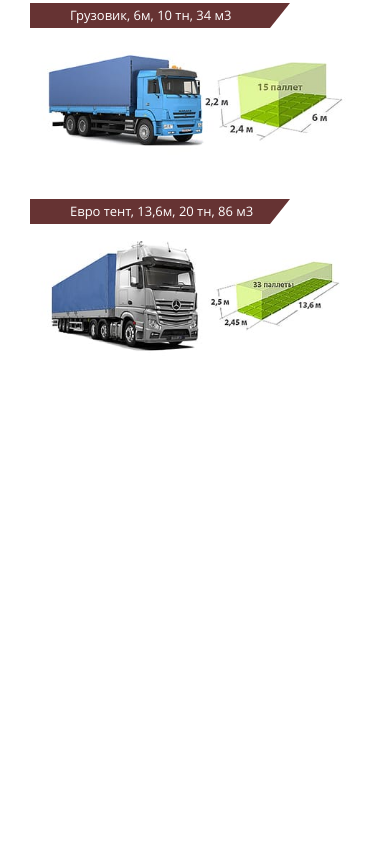
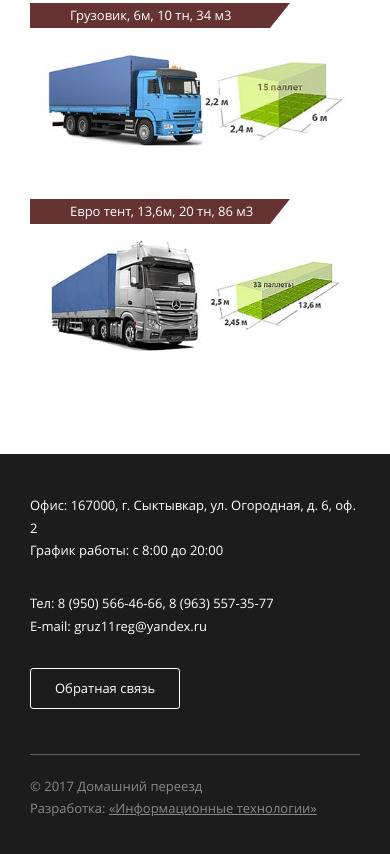
Before and after one commit to NeuroticOutsider/home_moving-test-for-company-, a plain HTML site: page index.html in a window 390 px wide. Shown: the part 4394-5248 px from the top of the page. Before the commit the page ends 4848 px from the top, so only its background shows below. Drawn offline with Linux system fonts and the light colour scheme; files that its build step writes are made by us from their sources.

Commit message:
Footer done + adaptive

```diff
--- a/build/css/style.css
+++ b/build/css/style.css
@@ -1502,28 +1502,34 @@ header, footer, section {
         top: 0;
         border-top: 140px solid #E6E6E6;
         border-right: 95px solid transparent; }
-  .header__contacts {
-    padding-top: 20px;
-    -webkit-box-pack: justify;
-    -ms-flex-pack: justify;
-    justify-content: space-between; }
-    .header__contacts-block {
-      display: -webkit-box;
-      display: -ms-flexbox;
-      display: flex; }
-  .header__contacts, .header__phone, .header__mail {
+
+.contacts {
+  padding-top: 20px;
+  -webkit-box-pack: justify;
+  -ms-flex-pack: justify;
+  justify-content: space-between;
+  display: -webkit-box;
+  display: -ms-flexbox;
+  display: flex;
+  -webkit-box-align: center;
+  -ms-flex-align: center;
+  align-items: center; }
+  .contacts__block {
+    display: -webkit-box;
+    display: -ms-flexbox;
+    display: flex; }
+  .contacts__phone, .contacts__mail {
     display: -webkit-box;
     display: -ms-flexbox;
     display: flex;
     -webkit-box-align: center;
     -ms-flex-align: center;
-    align-items: center; }
-  .header__phone, .header__mail {
+    align-items: center;
     margin-right: 30px; }
-    .header__phone img, .header__mail img {
+    .contacts__phone img, .contacts__mail img {
       display: block;
       margin-right: 15px; }
-    .header__phone a, .header__mail a {
+    .contacts__phone a, .contacts__mail a {
       color: #505050;
       font-family: 'bold', sans-serif;
       font-size: 16px; }
@@ -1607,7 +1613,7 @@ header, footer, section {
   .header__fill-left {
     -ms-flex-preferred-size: 38%;
     flex-basis: 38%; }
-  .header__contacts-block {
+  .contacts__block {
     -webkit-box-orient: vertical;
     -webkit-box-direction: normal;
     -ms-flex-direction: column;
@@ -1633,10 +1639,6 @@ header, footer, section {
       justify-content: space-between; }
     .header__bottom-container {
       position: relative; }
-    .header__contacts {
-      padding-top: 0; }
-      .header__contacts-block {
-        display: none; }
     .header .hamburger {
       display: block;
       padding: 5px;
@@ -1658,6 +1660,10 @@ header, footer, section {
         flex-basis: 40%; }
         .header__fill-left:after {
           border-top: 100px solid #e6e6e6; }
+  .contacts {
+    padding-top: 0; }
+    .contacts__block {
+      display: none; }
   .navbar {
     display: none;
     margin-top: 0;
@@ -1702,11 +1708,11 @@ header, footer, section {
     font-size: 22px; } }
 
 @media (max-width: 576px) {
-  .header__button {
-    display: none; }
   .header__fill-left {
     -ms-flex-preferred-size: 45%;
-    flex-basis: 45%; } }
+    flex-basis: 45%; }
+  .contacts__button {
+    display: none; } }
 
 @media (max-width: 480px) {
   .header {
@@ -2058,3 +2064,90 @@ header, footer, section {
 @media (max-width: 480px) {
   .carpark__item-weight {
     display: none; } }
+
+.footer {
+  color: #ffffff;
+  background-color: #1c1c1c;
+  padding: 40px 0; }
+  .footer__top {
+    display: -webkit-box;
+    display: -ms-flexbox;
+    display: flex;
+    -webkit-box-align: start;
+    -ms-flex-align: start;
+    align-items: flex-start;
+    -webkit-box-pack: justify;
+    -ms-flex-pack: justify;
+    justify-content: space-between; }
+  .footer__address {
+    -ms-flex-preferred-size: 40%;
+    flex-basis: 40%; }
+    .footer__address span {
+      display: block; }
+  .footer hr {
+    background-color: #616161;
+    height: 1px;
+    border: none;
+    margin: 0;
+    margin-top: 45px; }
+  .footer__bottom {
+    margin-top: 20px;
+    display: -webkit-box;
+    display: -ms-flexbox;
+    display: flex;
+    -webkit-box-pack: justify;
+    -ms-flex-pack: justify;
+    justify-content: space-between;
+    color: #8a8a8a; }
+  .footer__dev a {
+    color: #8a8a8a;
+    text-decoration: underline; }
+  .footer .contacts {
+    padding-top: 0;
+    color: #ffffff;
+    -webkit-box-orient: vertical;
+    -webkit-box-direction: normal;
+    -ms-flex-direction: column;
+    flex-direction: column;
+    -webkit-box-align: start;
+    -ms-flex-align: start;
+    align-items: flex-start;
+    -ms-flex-preferred-size: 35%;
+    flex-basis: 35%; }
+    .footer .contacts__mail a, .footer .contacts__phone a {
+      color: #ffffff;
+      font-family: 'regular', sans-serif;
+      font-size: 13px; }
+    .footer .contacts__phone {
+      margin-right: 0; }
+    .footer .contacts__button {
+      color: #ffffff;
+      border: 1px solid #ffffff; }
+
+@media (max-width: 991px) {
+  .footer__address {
+    display: none; }
+  .footer .contacts {
+    -ms-flex-preferred-size: 50%;
+    flex-basis: 50%; } }
+
+@media (max-width: 576px) {
+  .footer__top {
+    -webkit-box-orient: vertical;
+    -webkit-box-direction: normal;
+    -ms-flex-direction: column;
+    flex-direction: column; }
+  .footer__address {
+    display: block;
+    margin-bottom: 30px; }
+  .footer .contacts {
+    -ms-flex-preferred-size: 100%;
+    flex-basis: 100%;
+    margin-bottom: 30px; }
+    .footer .contacts__button {
+      display: block; }
+  .footer__bottom {
+    -webkit-box-orient: vertical;
+    -webkit-box-direction: normal;
+    -ms-flex-direction: column;
+    flex-direction: column; } }
--- a/index.html
+++ b/index.html
@@ -37,18 +37,18 @@
 						<h3 class="logo__title">Домашний переезд</h3>
 					</div>
 
-					<div class="header__contacts">
-						<div class="header__contacts-block">
-							<div class="header__phone">
+					<div class="header__contacts contacts">
+						<div class="contacts__block">
+							<div class="contacts__phone">
 								<img src="img/icons/icon_phone.png" alt="phone">
 								<a href="tel:89505664666">8 (950) 566-46-66</a>
 							</div>
-							<div class="header__mail">
+							<div class="contacts__mail">
 								<img src="img/icons/icon_mail.png" alt="mail">
 								<a href="mailto:gruz11reg@yandex.ru">gruz11reg@yandex.ru</a>
 							</div>
 						</div>
-						<button class="button button__feedback header__button">Обратная связь</button>
+						<button class="button button__feedback contacts__button">Обратная связь</button>
 					</div>
 
 					<button class="hamburger hamburger--collapse" type="button">
@@ -279,7 +279,34 @@
 		</main>
 
     <footer class="footer">
+			<div class="container">
 
+				<div class="footer__top">
+					<div class="footer__address">
+						<span>Офис: 167000, г. Сыктывкар, ул. Огородная, д. 6, оф. 2</span>
+						<span>График работы: с 8:00 до 20:00</span>
+					</div>
+					<div class="footer__contacts contacts">
+						<div class="contacts__phone">
+							<div class="contacts__phone-wrap">
+								<a href="tel:89505664666">Тел: 8 (950) 566-46-66,</a>
+								<a href="tel:89635573577">8 (963) 557-35-77</a>
+							</div>
+						</div>
+						<div class="contacts__mail">
+							<a href="mailto:gruz11reg@yandex.ru">E-mail: gruz11reg@yandex.ru</a>
+						</div>
+					</div>
+					<button class="button button__feedback contacts__button">Обратная связь</button>
+				</div>
+
+				<hr>
+
+				<div class="footer__bottom">
+					<div class="footer__copyright">&copy; 2017 Домашний переезд</div>
+					<div class="footer__dev">Разработка: <a href="#">«Информационные технологии»</a></div>
+				</div>
+			</div>
 		</footer>
 
 		<script src="js/scripts.min.js"></script>
```
Also changed, not shown: build/index.html (+32 -5 lines), build/css/style.min.css.
